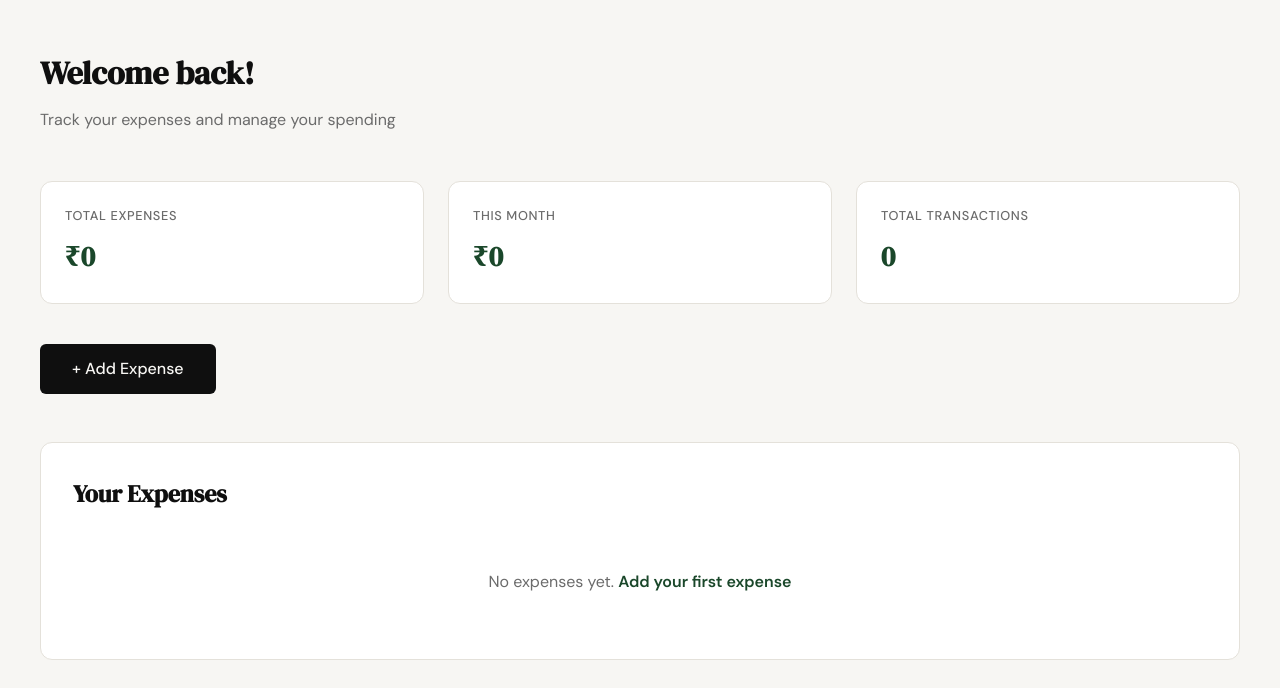
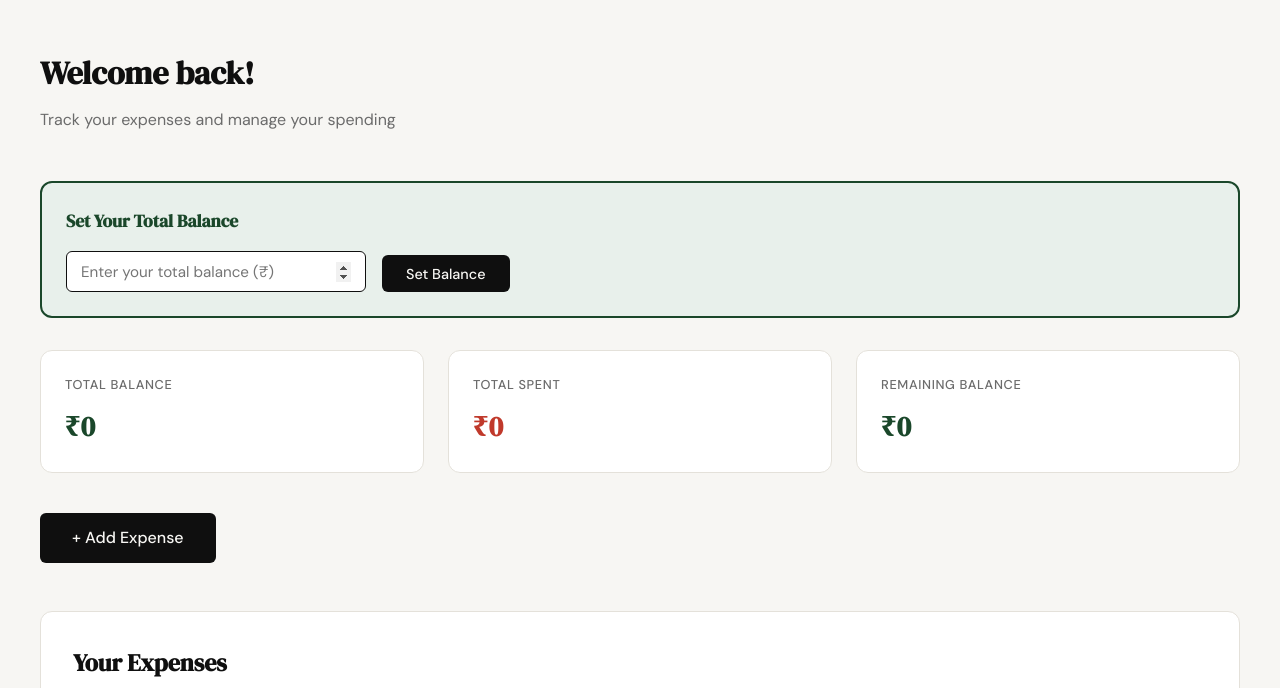
Before and after one commit to Abhinavrastogi2/spendly, a Flask app: page /dashboard in a window 1280 px wide. Shown: the part 61-749 px from the top of the page. Run offline with Flask 3, Linux system fonts and the light colour scheme; the visitor is signed in with stand-in values (Sample User, id 1).

Commit message:
Add balance tracking and remaining balance display

```diff
--- a/app.py
+++ b/app.py
@@ -8,6 +8,7 @@ app.secret_key = 'your-secret-key-change-this'  # Change in production
 # Mock database for now (will be replaced with SQLite)
 users_db = {}
 expenses_db = {}
+balance_db = {}  # Store balance for each user
 
 
 # ------------------------------------------------------------------ #
@@ -82,18 +83,32 @@ def logout():
     return redirect(url_for('landing'))
 
 
-@app.route("/dashboard")
+@app.route("/dashboard", methods=["GET", "POST"])
 @login_required
 def dashboard():
     user_id = session['user_id']
     user_expenses = expenses_db.get(user_id, [])
 
+    # Handle balance update
+    if request.method == "POST":
+        balance = request.form.get("balance")
+        if balance:
+            try:
+                balance_db[user_id] = float(balance)
+            except ValueError:
+                pass
+
+    # Get current balance
+    total_balance = balance_db.get(user_id, 0)
     total_expenses = sum(exp['amount'] for exp in user_expenses)
+    remaining_balance = total_balance - total_expenses
     transaction_count = len(user_expenses)
 
     return render_template("dashboard.html",
                          expenses=user_expenses,
+                         total_balance=total_balance,
                          total_expenses=total_expenses,
+                         remaining_balance=remaining_balance,
                          transaction_count=transaction_count)
 
 
--- a/static/css/style.css
+++ b/static/css/style.css
@@ -688,6 +688,48 @@ a { color: inherit; text-decoration: none; }
 }
 
 /* ------------------------------------------------------------------ */
+/* Balance Setup                                                       */
+/* ------------------------------------------------------------------ */
+
+.balance-setup {
+    background: var(--accent-light);
+    border: 2px solid var(--accent);
+    border-radius: var(--radius-md);
+    padding: 1.5rem;
+    margin-bottom: 2rem;
+}
+
+.balance-setup-title {
+    font-family: var(--font-display);
+    font-size: 1.1rem;
+    color: var(--accent);
+    margin-bottom: 1rem;
+}
+
+.balance-form {
+    display: flex;
+    gap: 1rem;
+    align-items: flex-end;
+}
+
+.balance-input {
+    flex: 1;
+    max-width: 300px;
+    padding: 0.6rem 0.875rem;
+    border: 1px solid var(--accent);
+    border-radius: var(--radius-sm);
+    font-family: var(--font-body);
+    font-size: 0.95rem;
+    color: var(--ink);
+    background: var(--paper-card);
+    outline: none;
+}
+
+.balance-input:focus {
+    border-color: var(--ink);
+}
+
+/* ------------------------------------------------------------------ */
 /* Expense Form                                                        */
 /* ------------------------------------------------------------------ */
 
--- a/templates/dashboard.html
+++ b/templates/dashboard.html
@@ -13,19 +13,31 @@
             <p class="dashboard-subtitle">Track your expenses and manage your spending</p>
         </div>
 
+        <!-- Set Balance Section -->
+        {% if total_balance == 0 %}
+        <div class="balance-setup">
+            <h3 class="balance-setup-title">Set Your Total Balance</h3>
+            <form method="POST" class="balance-form">
+                <input type="number" name="balance" placeholder="Enter your total balance (₹)"
+                       step="0.01" min="0" class="balance-input" required autofocus>
+                <button type="submit" class="btn-primary" style="padding: 0.6rem 1.5rem;">Set Balance</button>
+            </form>
+        </div>
+        {% endif %}
+
         <!-- Stats Cards -->
         <div class="stats-grid">
             <div class="stat-card">
-                <span class="stat-label">Total Expenses</span>
-                <span class="stat-value">₹{{ total_expenses|default(0) }}</span>
+                <span class="stat-label">Total Balance</span>
+                <span class="stat-value">₹{{ total_balance|default(0) }}</span>
             </div>
             <div class="stat-card">
-                <span class="stat-label">This Month</span>
-                <span class="stat-value">₹{{ month_expenses|default(0) }}</span>
+                <span class="stat-label">Total Spent</span>
+                <span class="stat-value" style="color: var(--danger);">₹{{ total_expenses|default(0) }}</span>
             </div>
             <div class="stat-card">
-                <span class="stat-label">Total Transactions</span>
-                <span class="stat-value">{{ transaction_count|default(0) }}</span>
+                <span class="stat-label">Remaining Balance</span>
+                <span class="stat-value" style="color: var(--accent);">₹{{ remaining_balance|default(0) }}</span>
             </div>
         </div>
 
```
